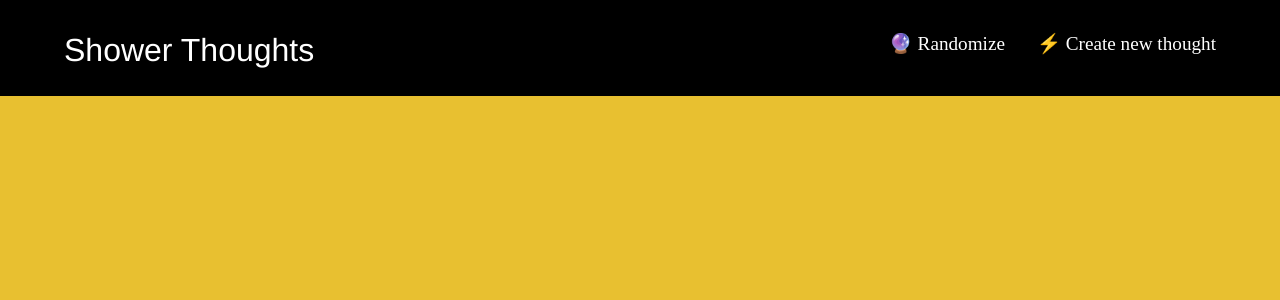
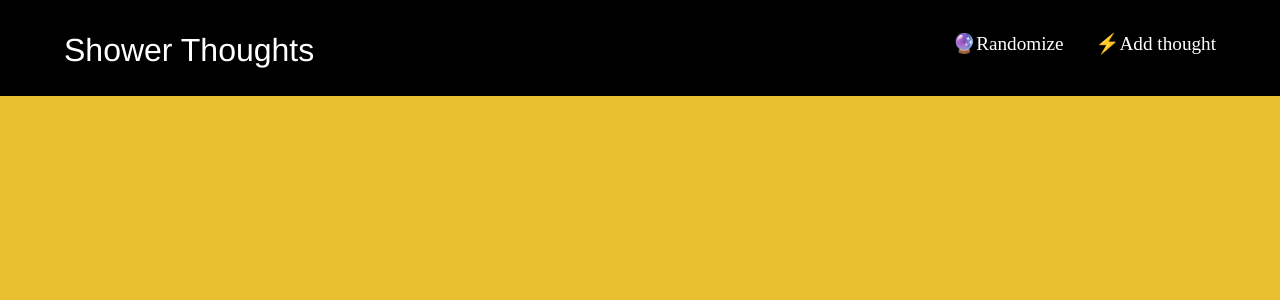
Before and after one commit to isabelxklee/shower-thoughts, a React (Create React App) app: page / in a window 1280 px wide. Shown: the top 300 px of the page. Built offline with nearby package versions, Linux system fonts and the light colour scheme; no server answers.

Commit message:
updated styles for header component

```diff
--- a/src/components/GlobalStyle.jsx
+++ b/src/components/GlobalStyle.jsx
@@ -131,7 +131,7 @@ const GlobalStyle = createGlobalStyle`
   @media only screen and (max-width: 700px) {
     h2 {
       margin: 0;
-      font-size: 2rem;
+      font-size: 2.4rem;
     }
 
     h3 {
--- a/src/components/Header.jsx
+++ b/src/components/Header.jsx
@@ -8,8 +8,8 @@ const Header = ({handleChange, toggleFormDisplay}) => (
   <Navigation>
     <Title>Shower Thoughts</Title>
     <LinkSection>
-      <TextLink onClick={handleChange}>🔮 Randomize</TextLink>
-      <TextLink onClick={toggleFormDisplay}>⚡️ Create new thought</TextLink>
+      <TextLink onClick={handleChange}>🔮Randomize</TextLink>
+      <TextLink onClick={toggleFormDisplay}>⚡️Add thought</TextLink>
     </LinkSection>
   </Navigation>
 )
--- a/src/components/Wrapper.jsx
+++ b/src/components/Wrapper.jsx
@@ -4,7 +4,7 @@ const Wrapper = styled.section`
   padding: 8rem 10rem;
 
   @media only screen and (max-width: 700px) {
-    padding: 3rem 2rem;
+    padding: 4rem 2rem;
   }
 `
 
--- a/src/components/header-styles/LinkSection.jsx
+++ b/src/components/header-styles/LinkSection.jsx
@@ -6,8 +6,6 @@ const LinkSection = styled.section`
 
   @media only screen and (max-width: 700px) {
     float: none;
-    display: grid;
-    grid-row-gap: 0.4rem;
   }
 `
 
--- a/src/components/header-styles/Navigation.jsx
+++ b/src/components/header-styles/Navigation.jsx
@@ -10,6 +10,7 @@ const Navigation = styled.header`
   @media only screen and (max-width: 700px) {
     height: auto;
     padding: 1rem 2rem;
+    text-align: center;
   }
 `
 
--- a/src/components/header-styles/TextLink.jsx
+++ b/src/components/header-styles/TextLink.jsx
@@ -14,7 +14,7 @@ const TextLink = styled.a`
   }
 
   @media only screen and (max-width: 700px) {
-    margin: 0 0 0.6rem 0;
+    margin: 0 0.8rem 0.6rem 0;
   }
 `
 
```
